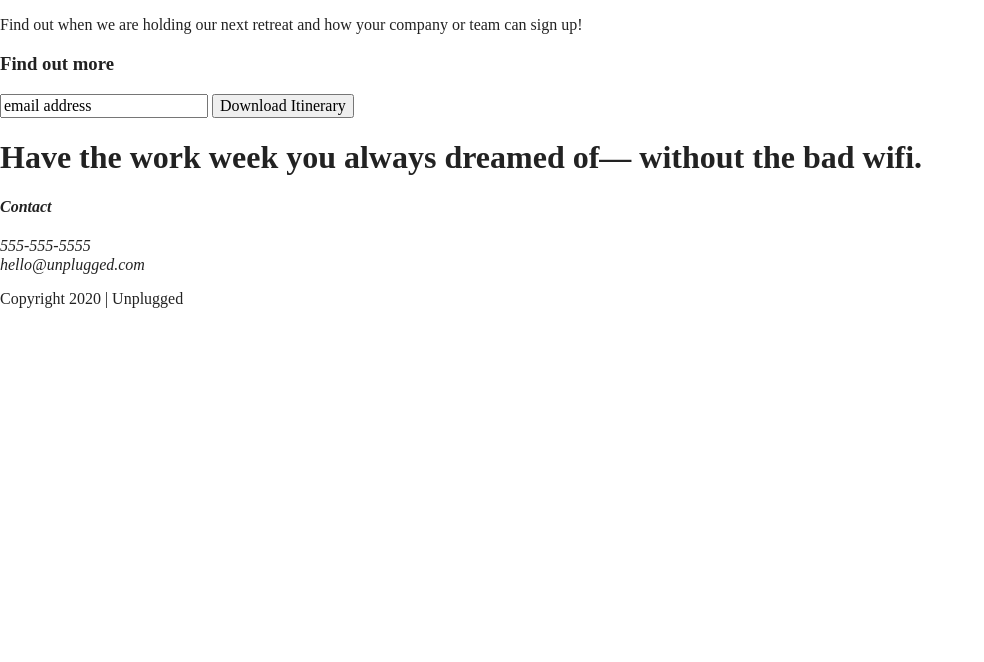
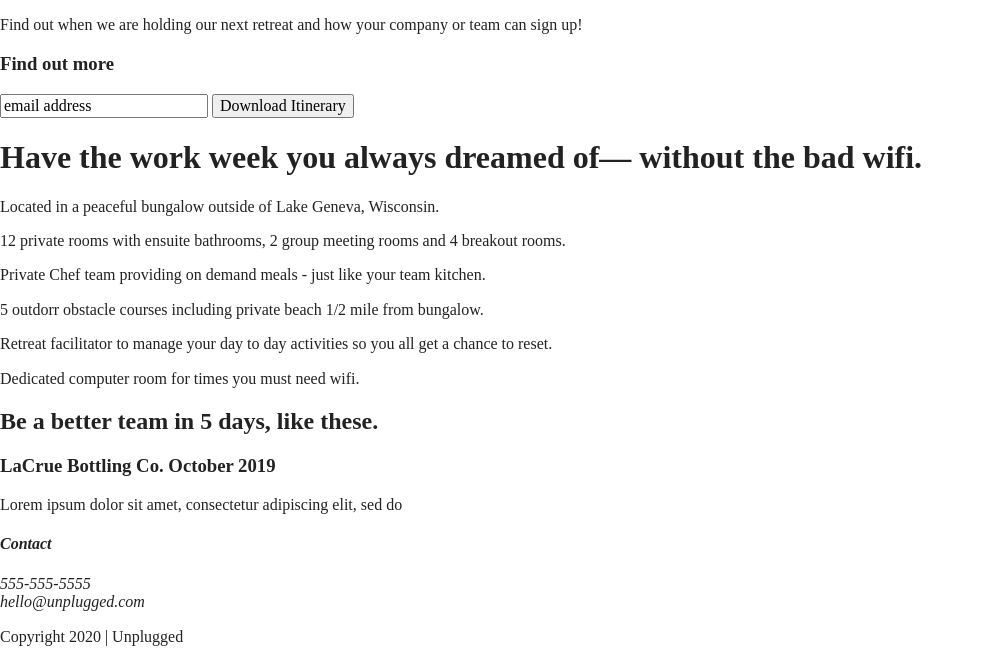
Before and after one commit to brii-codes/Unplugged-Retreat, a website built with Parcel: page index.html in a window 1280 px wide. Shown: the part 176-838 px from the top of the page, without its empty margins (0-984 px from the left). Before the commit the page ends 800 px from the top, so only its background shows below. Built offline with nearby package versions, Linux system fonts and the light colour scheme.

Commit message:
Updated content in more detail

```diff
--- a/index.html
+++ b/index.html
@@ -43,6 +43,7 @@
       <h1>Retreat from the desk, return refreshed.</h1>
     </div>
     </section>
+
     <aside>
       <div class="content-wrapper">
         <div class="form-description">
@@ -55,11 +56,52 @@
           <input type="button" value="Download Itinerary">
       </div>
     </aside>
-    <div class="content">
-      <h1>Have the work week you always dreamed of&mdash; without the bad wifi.</h1>
-    </div>
 
+    <section class="features">
+      <div class="content-wrapper">
+        <h1>Have the work week you always dreamed of&mdash; without the bad wifi.</h1>
+        <div class="features-items">
+        <article>
+          <p class="icon-1"></p>
+          <p class="icon-1-description">Located in a peaceful bungalow outside of Lake Geneva, Wisconsin.</p>
+        </article>
+        <article>
+          <p class="icon-2"></p>
+          <p class="icon-2-description">12 private rooms with ensuite bathrooms, 2 group meeting rooms and 4 breakout rooms.</p>
+        </article>
+        <article>
+          <p class="icon-3"></p>
+          <p class="icon-3-description">Private Chef team providing on demand meals - just like your team kitchen.</p>
+        </article>
+        <article>
+          <p class="icon-4"></p>
+          <p class="icon-4-description">5 outdorr obstacle courses including private beach 1/2 mile from bungalow.</p>
+        </article>
+        <article>
+          <p class="icon-5">Retreat facilitator to manage your day to day activities so you all get a chance to reset.</p>
+          <p class="icon-5-description"></p>
+        </article>
+        <article>
+          <p class="icon-6"></p>
+          <p class="icon-6-description">Dedicated computer room for times you must need wifi.</p>
+        </article>
+      </div>
+      </div>
+    </section>
+
+<section class="reviews">
+  <div class="content-wrapper">
+    <h2>Be a better team in 5 days, like these.</h1>
+    <article>
+      <div>
+        <h3>LaCrue Bottling Co. October 2019</h3>
+        <p> Lorem ipsum dolor sit amet, consectetur adipiscing elit, sed do</p>
+      </div>
+   </article>
+  </div>
+</section>
   </main>
+
   <footer>
     <div class="content-wrapper">
       <div class="footer-content">
```
